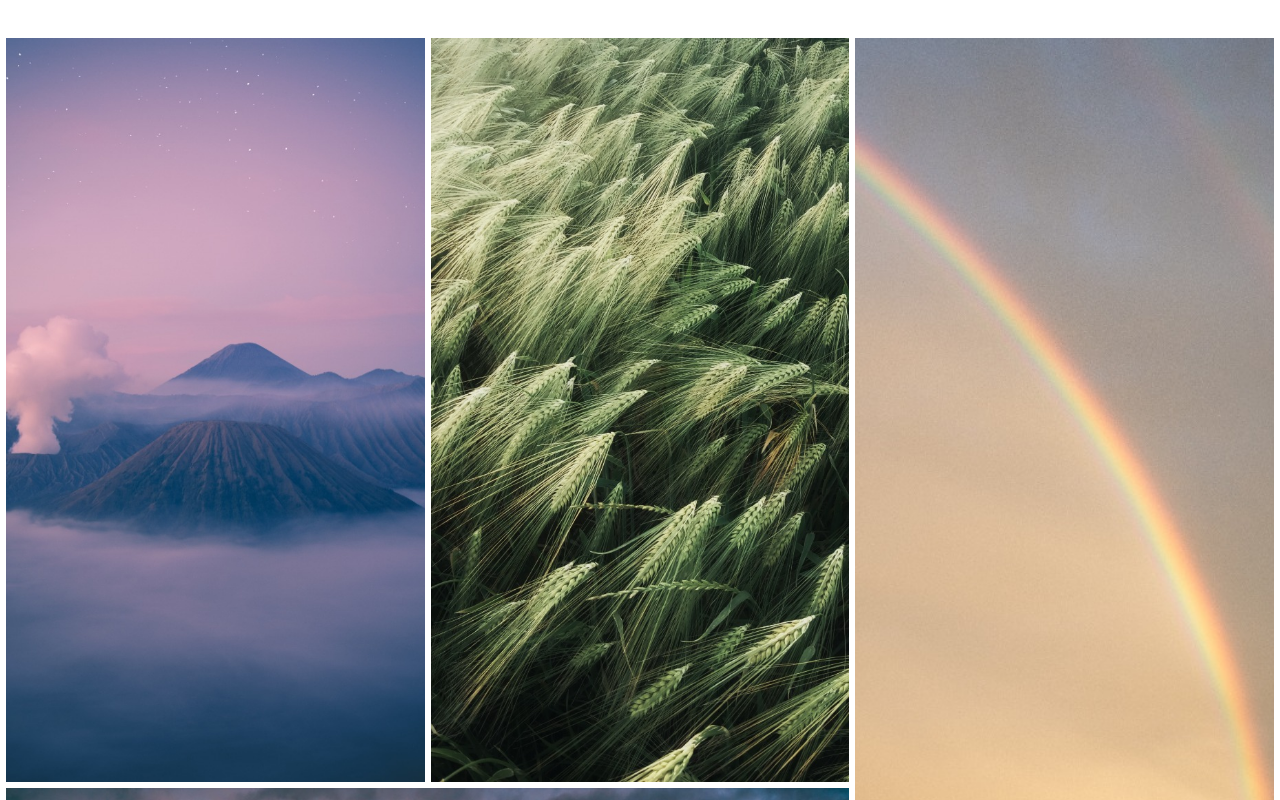
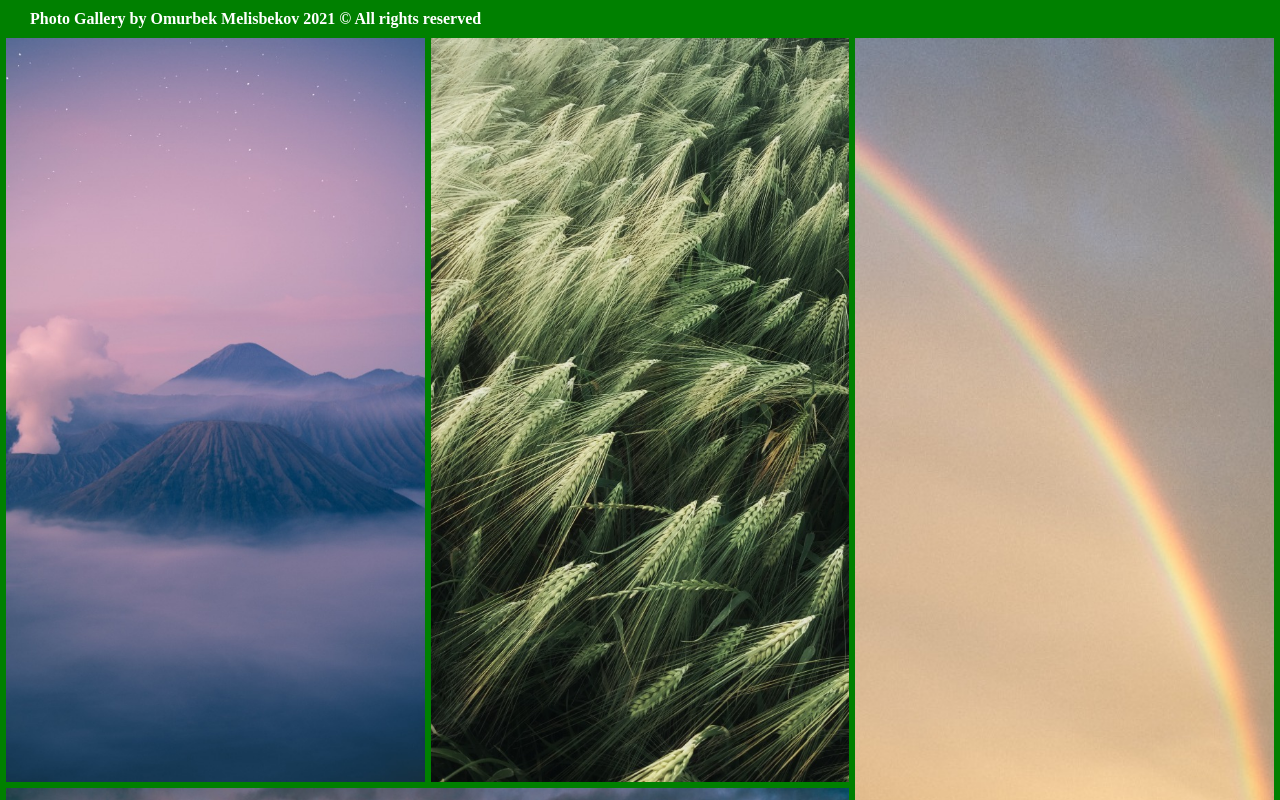
Before and after one commit to Omurbek007/Omurbek007, a plain HTML site: page index.html in a window 1280 px wide. Shown: the top 800 px of the page. Drawn offline with Linux system fonts and the light colour scheme.

Commit message:
changed the background color again

```diff
--- a/style.css
+++ b/style.css
@@ -4,7 +4,7 @@
 }
 body {
     box-sizing: border-box;
-    background-color: rgba(34,57,34,);
+    background-color: green;
     font-family: Tahoma sans-serif;
 }
 figcaption {
```
